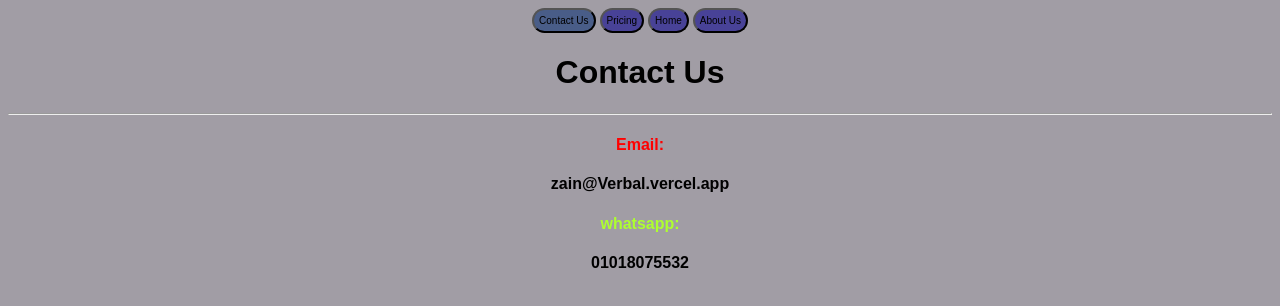
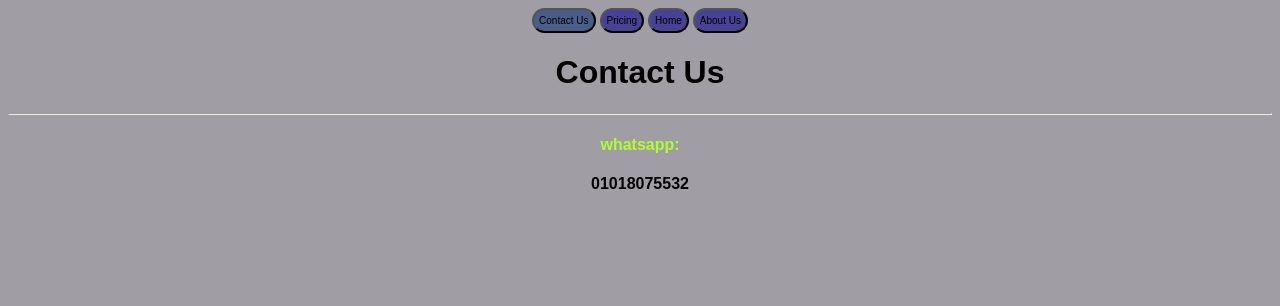
Before and after one commit to zainelsahhar/verbal1, a plain HTML site: page contact_us.html in a window 1280 px wide. Drawn offline with Linux system fonts and the light colour scheme.

Commit message:
Update contact_us.html

```diff
--- a/contact_us.html
+++ b/contact_us.html
@@ -75,9 +75,6 @@
             <h1>Contact Us</h1>
             <hr>
 
-            <h4 id="email">Email:
-                <h4>zain@Verbal.vercel.app</h4>
-            </h4>
             <h4 id="whatsapp">whatsapp:
                 <h4>01018075532</h4>
             </h4>
```
